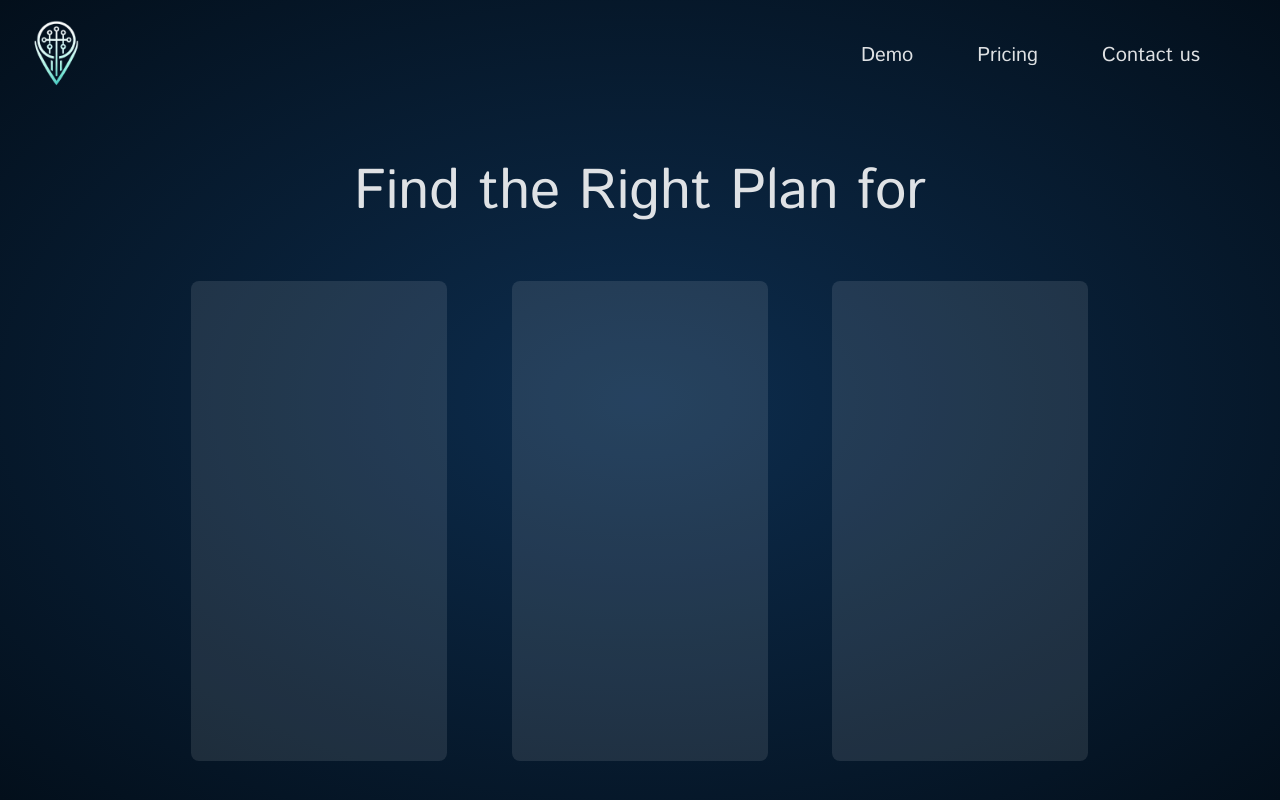
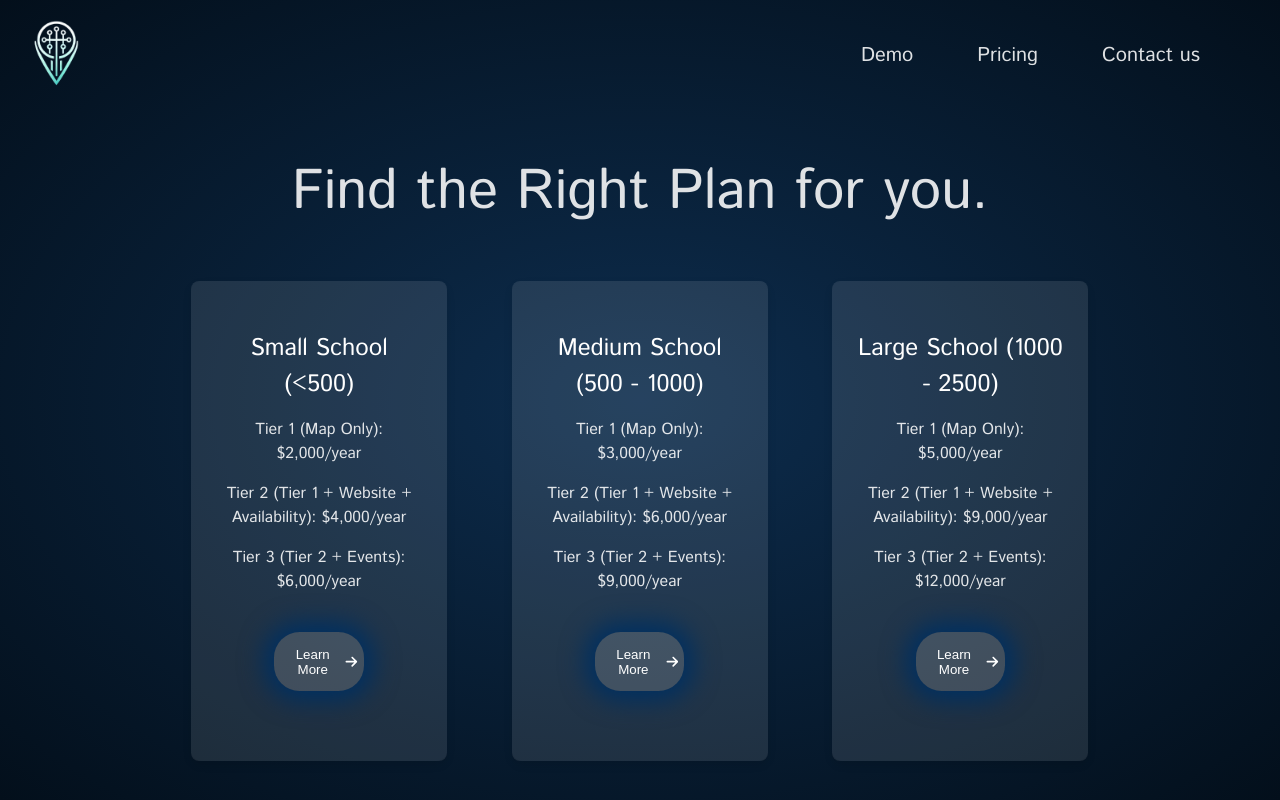
Before and after one commit to EduPath-LLC/EduPathLLC, a React (Vite) app: page /pricing in a window 1280 px wide. Built offline with nearby package versions, Linux system fonts and the light colour scheme.

Commit message:
Finished pricing page

```diff
--- a/src/components/PricingBox.jsx
+++ b/src/components/PricingBox.jsx
@@ -1,13 +1,62 @@
 import React from 'react';
 import '../styles/PricingBox.css';
+import { FaArrowRight } from "react-icons/fa6";
+import { useNavigate } from 'react-router-dom';
 
 function PricingBox() {
     return(
         <>
         <div className='boxContainer'>
-            <div className="pricingBox"></div>
-            <div className="pricingBox"></div>
-            <div className="pricingBox"></div>
+            <div className="pricingBox">
+                <div className='card'>
+                    <div className='card-content'>
+                        <h3>Small School (&lt;500)</h3>
+                        <p><strong>Tier 1 (Map Only):</strong> $2,000/year</p>
+                        <p><strong>Tier 2 (Tier 1 + Website + Availability):</strong> $4,000/year</p>
+                        <p><strong>Tier 3 (Tier 2 + Events):</strong> $6,000/year</p>
+                        <div className='buttonsPrices'>
+                            <button className='frontButtonPrices' onClick={() => navigate('/demo')}>
+                                <p> Learn More </p>
+                                <FaArrowRight />
+                            </button>
+                        </div>
+                    </div>
+                </div>
+            </div>
+
+
+            <div className="pricingBox">
+            <div className='card'>
+                    <div className='card-content'>
+                        <h3>Medium School (500 - 1000)</h3>
+                        <p><strong>Tier 1 (Map Only):</strong> $3,000/year</p>
+                        <p><strong>Tier 2 (Tier 1 + Website + Availability):</strong> $6,000/year</p>
+                        <p><strong>Tier 3 (Tier 2 + Events):</strong> $9,000/year</p>
+                        <div className='buttonsPrices'>
+                            <button className='frontButtonPrices' onClick={() => navigate('/demo')}>
+                                <p> Learn More </p>
+                                <FaArrowRight />
+                            </button>
+                        </div>
+                    </div>
+                </div>
+            </div>
+            <div className="pricingBox">
+            <div className='card'>
+                    <div className='card-content'>
+                    <h3>Large School (1000 - 2500)</h3>
+                    <p><strong>Tier 1 (Map Only):</strong> $5,000/year</p>
+                    <p><strong>Tier 2 (Tier 1 + Website + Availability):</strong> $9,000/year</p>
+                    <p><strong>Tier 3 (Tier 2 + Events):</strong> $12,000/year</p>
+                        <div className='buttonsPrices'>
+                            <button className='frontButtonPrices' onClick={() => navigate('/demo')}>
+                                <p> Learn More </p>
+                                <FaArrowRight />
+                            </button>
+                        </div>
+                    </div>
+                </div>
+            </div>
         </div>
         </>
     );
--- a/src/screens/Pricing.jsx
+++ b/src/screens/Pricing.jsx
@@ -11,7 +11,7 @@ function Pricing() {
 
         <Navbar />
 
-        <h1 className='priceTitle'> Find the Right Plan for </h1>
+        <h1 className='priceTitle'> Find the Right Plan for you.</h1>
 
         <div className='priceBoxesContainer'>
           <PricingBox />
--- a/src/styles/PricingBox.css
+++ b/src/styles/PricingBox.css
@@ -10,4 +10,80 @@
     background-color: rgba(255, 255, 255, 0.1);
     margin-left: 2.5vw;
     margin-right: 2.55vw;
+    display: flex;
+    justify-content: center;
+
 }
+
+.card {
+    width: 300vh;
+    background-color: transparent;
+    border-radius: 10px;
+    overflow: hidden;
+    box-shadow: 0 4px 8px rgba(0, 0, 0, 0.1);
+    transition: transform 0.3s ease, box-shadow 0.3s ease;
+}
+
+.card:hover {
+    transform: translateY(-10px);
+    box-shadow: 0 8px 16px rgba(0, 0, 0, 0.2);
+}
+
+.card-content {
+    padding: 25px;
+    text-align: center;
+}
+
+.card-content h3 {
+    font-size: 1.5rem;
+    color: #fff;
+    margin-bottom: 15px;
+}
+
+
+
+.buttonsPrices {
+    display: flex;
+    flex-direction: row;
+    justify-content: center;
+    align-self: center;
+    margin-top: 3vw;
+  }
+
+  .frontButtonPrices {
+    width: 7vw;
+    border-radius: 2vw;
+    border-width: 0px;
+    background-color: rgba(196, 196, 196, 0.2);
+    box-shadow: 0px 0px 25px 10px #003061;
+    color: white;
+    display: flex;
+    justify-content: space-evenly;
+    align-items: center;
+    text-align: center;
+    transition: all 0.3s ease;
+  }
+
+
+  .frontButtonPrices:hover {
+    box-shadow: 0px 0px 25px 10px #004C99;
+    background-color: rgba(196, 196, 196, 0.1);
+    scale: 1.05;
+  }
+
+  .title {
+    font-family: 'IstokWeb';
+    font-size: 7.5em;
+    margin: 1vh;
+    color: #f0f0f0;
+    text-align: center;
+  }
+
+  .intro {
+    width: 50vw;
+    margin: auto;
+    margin-bottom: 10vh;
+    margin-top: 5vh;
+    font-size: 1.25em;
+    color: #fff;
+  }
```
Also changed, not shown: src/styles/Home.css (line endings or trailing spaces).
